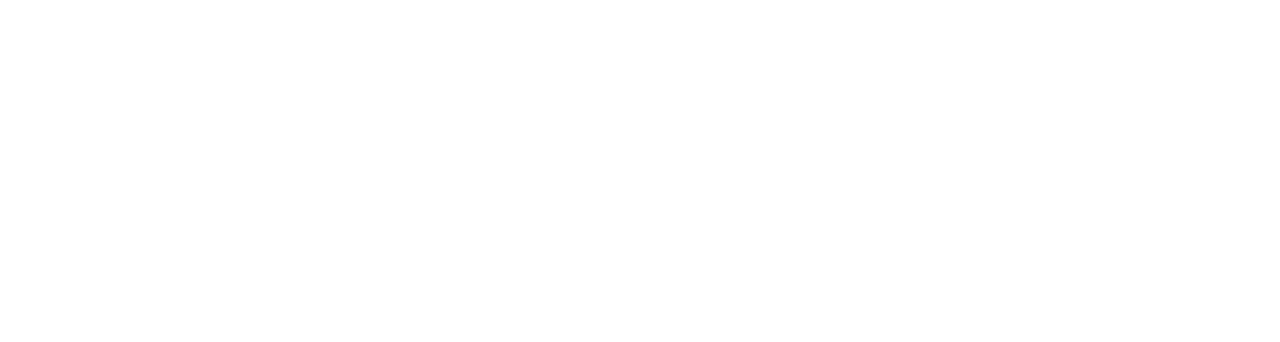
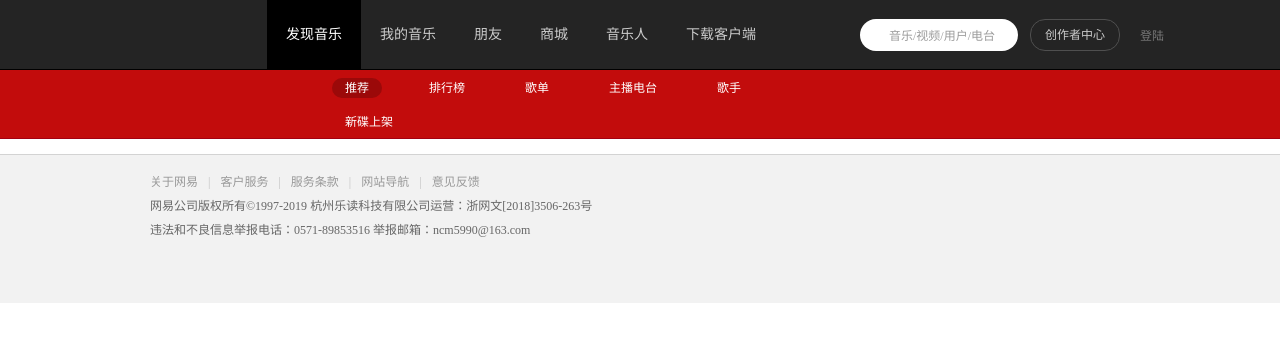
Before and after one commit to chd666233/music163, a website: page public/index.html in a window 1280 px wide. Drawn offline with Linux system fonts and the light colour scheme.

Commit message:
index.html

```diff
--- a/public/css/base.css
+++ b/public/css/base.css
@@ -2,3 +2,6 @@
 ul{list-style: none;}
 em{font-style:normal}
 a{outline:0}
+iframe{width:100%}
+/* header>iframe{height:105px} */
+footer>iframe{height:149px}
--- a/public/index.html
+++ b/public/index.html
@@ -5,10 +5,15 @@
   <meta name="viewport" content="width=device-width, initial-scale=1.0">
   <meta http-equiv="X-UA-Compatible" content="ie=edge">
   <title>Document</title>
+  <link rel="stylesheet" href="css/base.css">
 </head>
 <body>
-  <header></header>
+  <header>
+    <iframe src="header.html" frameborder="0" scrolling="no"></iframe>
+  </header>
 
-  <footer></footer>
+  <footer>
+    <iframe src="footer.html" frameborder="0" scrolling="no"></iframe>
+  </footer>
 </body>
 </html>
```
